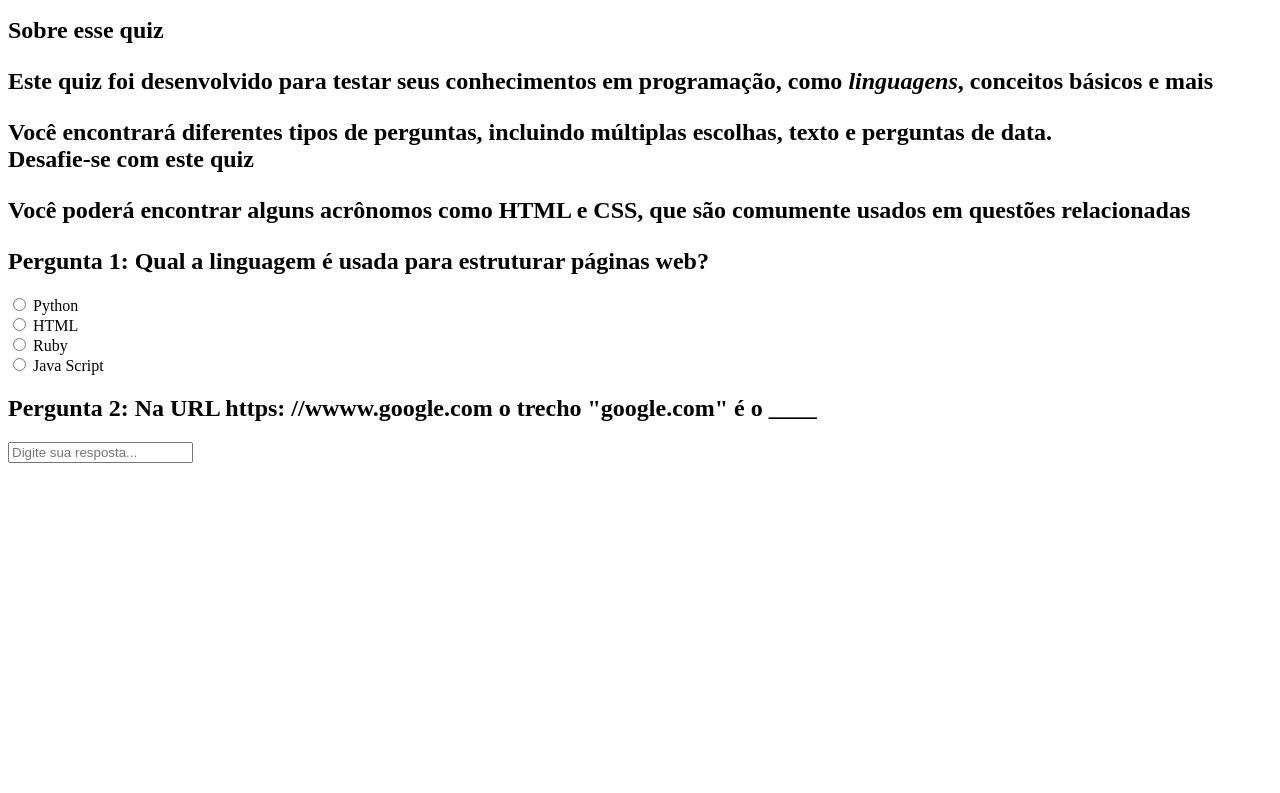
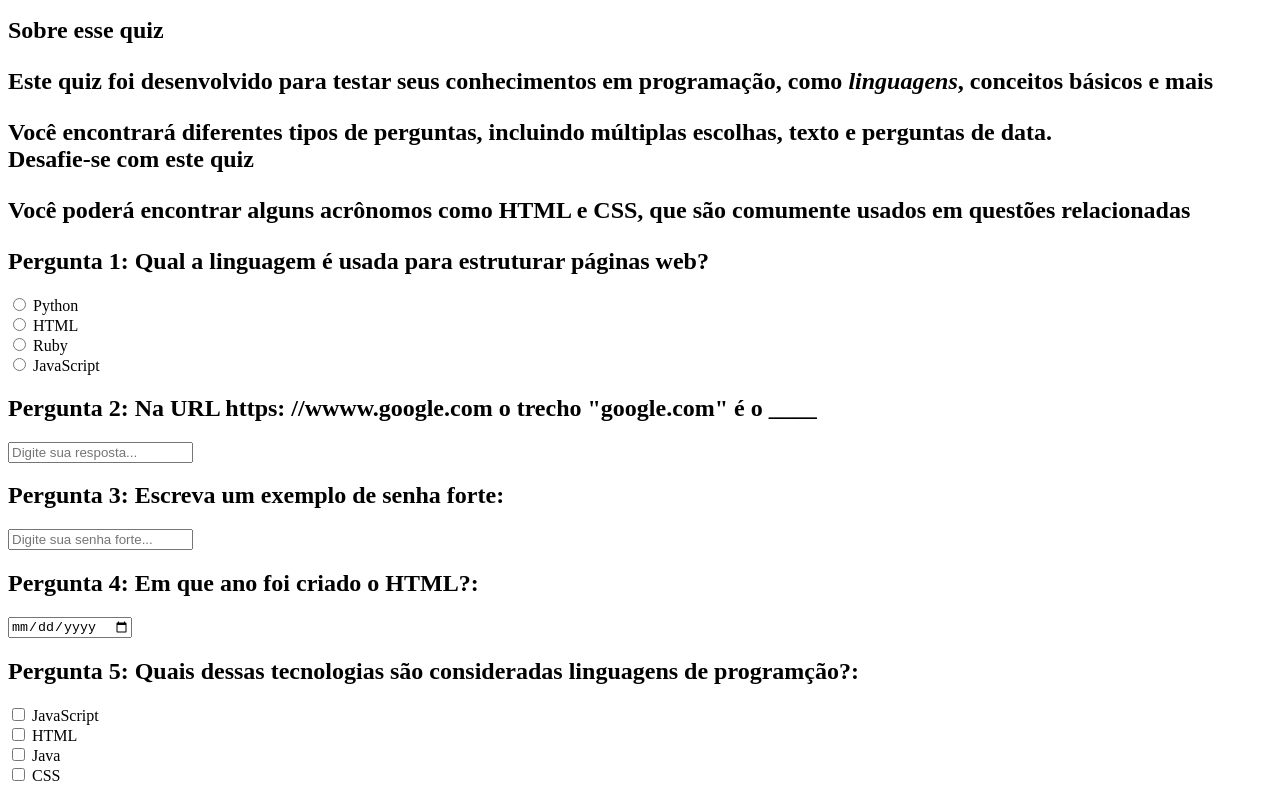
Before and after one commit to leticia-amorim12/estudoshtml, a plain HTML site: page Index.html in a window 1280 px wide. Shown: the part 101-894 px from the top of the page. Before the commit the page ends 800 px from the top, so only its background shows below. Drawn offline with Linux system fonts and the light colour scheme.

Commit message:
Update Index.html

```diff
--- a/Index.html
+++ b/Index.html
@@ -28,15 +28,38 @@
               <label for="p1b">HTML</label><br>
               <input type="radio" value="Ruby" id="p1c" name="pergunta1">
               <label for="p1c">Ruby</label><br>
-              <input type="radio" value="Java Script" id="p1d" name="pergunta1">
-              <label for="p1d">Java Script</label><br>
+              <input type="radio" value="JavaScript" id="p1d" name="pergunta1">
+              <label for="p1d">JavaScript</label><br>
           </form>
       </section>
       <section>
       <!--Pergunta 2: Texto-->
       <h2> Pergunta 2: Na URL https: //wwww.google.com o trecho "google.com" é o ____ </h2>
       <form>
-           <input type="text" id="p2" name="pergunta2" placeholder="Digite sua resposta..."> <!--não funcionou-->
+           <input type="text" id="p2" name="pergunta2" placeholder="Digite sua resposta...">
+
+      </form>
+      <!--Pergunta 3: Senha-->
+      <h2> Pergunta 3: Escreva um exemplo de senha forte:</h2>
+      <form>
+           <input type="password" id="p3" name="pergunta3" placeholder="Digite sua senha forte...">
+      </form>
+      <!--Pergunta 4: Data-->
+      <h2> Pergunta 4: Em que ano foi criado o HTML?:</h2>
+      <form>
+           <input type="date" id="p4" name="pergunta4">
+      </form>
+      <!--Pergunta 5: Múltipla escolha-->
+      <h2> Pergunta 5: Quais dessas tecnologias são consideradas linguagens de programção?:</h2>
+      <form>
+           <input type="checkbox" id="p5a" name="pergunta5" value="JavaScript">
+           <label for="p5a">JavaScript</label><br>
+           <input type="checkbox" id="p5b" name="pergunta5" value="JavaScript">
+           <label for="p5b">HTML</label><br>
+           <input type="checkbox" id="p5c" name="pergunta5" value="Java">
+           <label for="p5c">Java</label><br>
+           <input type="checkbox" id="p5d" name="pergunta5" value="CSS">
+           <label for="p5d">CSS</label><br>
       </form>
       </section>
     </main>
```
